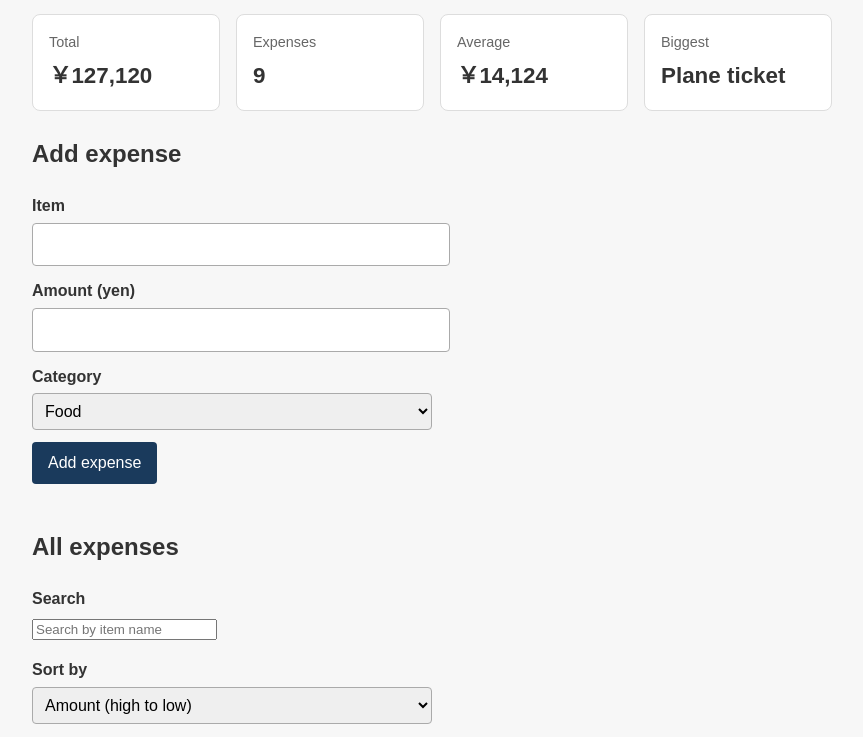
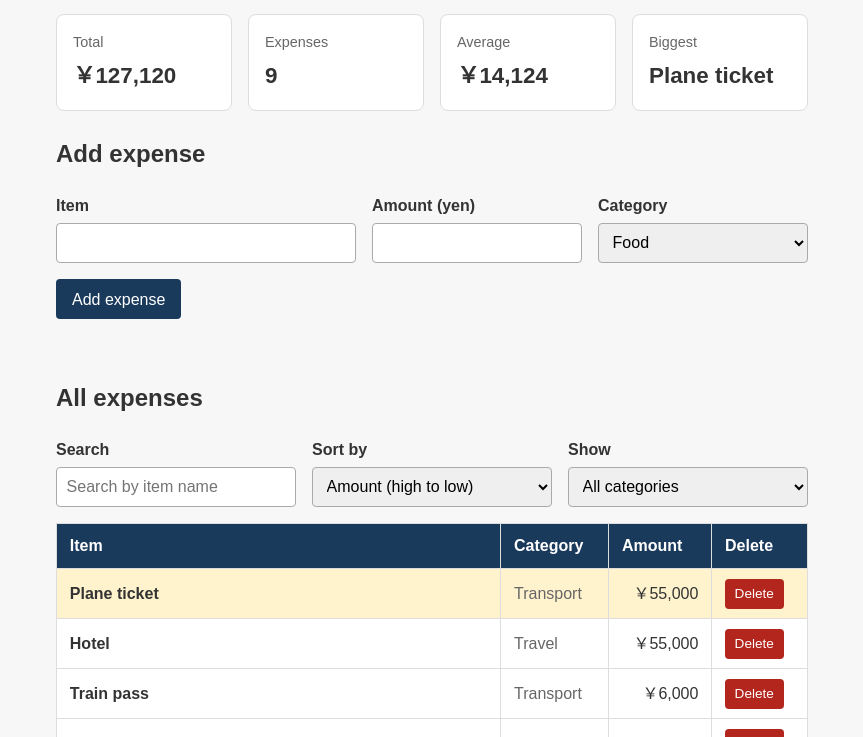
Before and after one commit to ideatrymn/js-practice, a plain HTML site: page tracker/tracker.html in a window 1280 px wide. Shown: the part 104-841 px from the top of the page, without its empty margins (208-1071 px from the left). Drawn offline with Linux system fonts and the light colour scheme.

Commit message:
put add expense and table control into 1 row

```diff
--- a/tracker/tracker.css
+++ b/tracker/tracker.css
@@ -1,3 +1,9 @@
+*,
+*::before,
+*::after {
+    box-sizing: border-box;
+}
+
 body {
     font-family: "Noto Sans JP", "Hiragino Sans", "Yu Gothic", Meiryo, sans-serif;
     background: #f7f7f7;
@@ -109,13 +115,15 @@ label {
     margin-bottom: 0.25rem;
 }
 
-input[type="text"], input[type="number"], select {
+input[type="text"],
+input[type="number"],
+select {
     width: 100%;
     max-width: 400px;
     padding: 0.5rem;
     border: 1px solid #aaa;
     border-radius: 4px;
-    font:inherit;
+    font: inherit;
 }
 
 button {
@@ -128,7 +136,7 @@ button {
     cursor: pointer;
 }
 
-.error  {
+.error {
     color: crimson;
     min-height: 1.5rem;
 }
@@ -138,3 +146,35 @@ button {
     padding: 0.25rem 0.6rem;
     font-size: 0.85rem;
 }
+
+.controls {
+    display: flex;
+    flex-wrap: wrap;
+    gap: 1rem;
+    align-items: flex-end;
+    margin-bottom: 1rem;
+}
+
+.field {
+    flex: 1 1 180px;
+}
+
+.field-wide {
+    flex: 2 1 240px;
+}
+
+.controls input,
+.controls select {
+    width: 100%;
+    max-width: none;
+    height: 2.5rem;
+    padding: 0 0.6rem;
+    border: 1px solid #aaa;
+    border-radius: 4px;
+    font: inherit;
+    box-sizing: border-box;
+}
+
+.field-button button {
+    height: 2.5rem;
+}
--- a/tracker/tracker.html
+++ b/tracker/tracker.html
@@ -1,5 +1,6 @@
 <!DOCTYPE html>
 <html lang="en">
+
 <head>
   <meta charset="UTF-8">
   <meta name="viewport" content="width=device-width, initial-scale=1.0">
@@ -8,6 +9,7 @@
   <script src="logic.js" defer></script>
   <script src="app.js" defer></script>
 </head>
+
 <body>
   <main>
     <h1>Expense Tracker</h1>
@@ -15,15 +17,18 @@
     <section>
       <h2>Add expense</h2>
       <form id="expense-form">
-        <p>
+        <div class="controls">
+          <div class="field field-wide">
             <label for="item-input">Item</label>
             <input id="item-input" type="text" maxlength="60" required>
-        </p>
-        <p>
+          </div>
+
+          <div class="field">
             <label for="amount-input">Amount (yen)</label>
             <input id="amount-input" type="number" min="1" step="1" required>
-        </p>
-        <p>
+          </div>
+
+          <div class="field">
             <label for="category-input">Category</label>
             <select id="category-input">
               <option value="food">Food</option>
@@ -31,20 +36,25 @@
               <option value="learning">Learning</option>
               <option value="fun">Fun</option>
               <option value="loan">Loan</option>
-            <option value="travel">Travel</option>
               <option value="other">Other</option>
             </select>
-        </p>
+          </div>
+
+          <div class="field field-button">
             <button type="submit">Add expense</button>
+          </div>
+        </div>
         <p id="form-error" class="error" role="alert"></p>
       </form>
     </section>
     <h2>All expenses</h2>
-      <p>
+    <div class="controls">
+      <div class="field">
         <label for="search-input">Search</label>
         <input id="search-input" type="search" placeholder="Search by item name">
-      </p>
-      <p>
+      </div>
+
+      <div class="field">
         <label for="sort-select">Sort by</label>
         <select id="sort-select">
           <option value="amount-desc">Amount (high to low)</option>
@@ -52,11 +62,13 @@
           <option value="name-asc">Name (A to Z)</option>
           <option value="category-asc">Category (A to Z)</option>
         </select>
-        </p>
-      <p>
+      </div>
+
+      <div class="field">
         <label for="filter-select">Show</label>
         <select id="filter-select"></select>
-      </p>
+      </div>
+    </div>
     <p id="filter-status"></p>
     <p id="no-matches" class="hidden">No expenses in this category.</p>
     <p id="empty-message" class="hidden">No expenses yet.</p>
@@ -97,4 +109,5 @@
     </section>
   </main>
 </body>
+
 </html>
```
Lines whose indentation alone changed are shown as unchanged.
